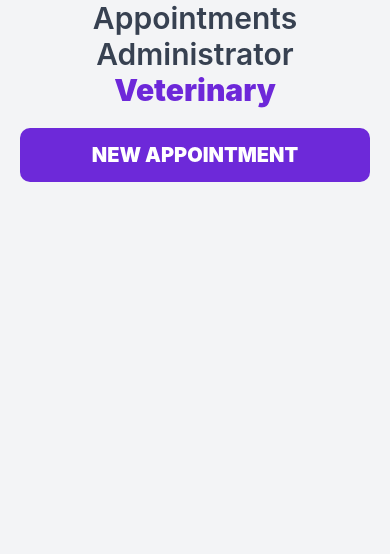
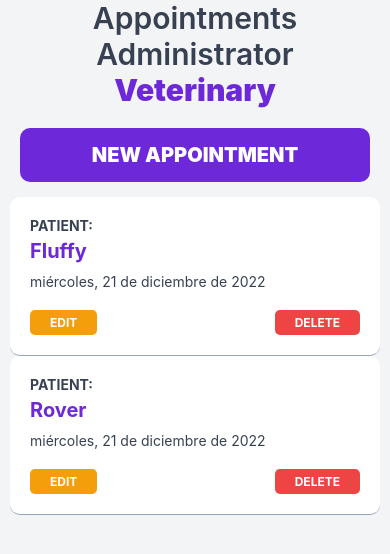
Before and after one commit to mondev811/appointments, a React Native app: screen / in a window 390 px wide. Shown: the top 554 px of the page. Built offline with nearby package versions, Linux system fonts and the light colour scheme.

Commit message:
Add patients flatlist

```diff
--- a/src/Main.jsx
+++ b/src/Main.jsx
@@ -1,18 +1,34 @@
 import React, {useState} from 'react';
 import {Pressable, StyleSheet, Text, View, FlatList} from 'react-native';
-import {Form} from './components/Form';
+import {Form, Patient} from './components';
+
+const initialPatients = [
+  {
+    id: Date.now(),
+    patient: 'Fluffy',
+    owner: 'Edgar',
+    email: 'ed@email.com',
+    phone: '222-222-2222',
+    date: new Date(),
+    symptoms: 'Sleeps too much.',
+  },
+  {
+    id: new Date('01/01/2000'),
+    patient: 'Rover',
+    owner: 'Lenny',
+    email: 'len@email.com',
+    phone: '333-333-3333',
+    date: new Date(),
+    symptoms: 'Eats too much',
+  },
+];
 
 export const Main = () => {
   const [modalVisible, setModalVisible] = useState(false);
-  const [patients, setPatients] = useState([]);
+  const [patients, setPatients] = useState(initialPatients);
 
   const newAppointmentHandler = () => {
     setModalVisible(!modalVisible);
-  };
-  const renderItem = ({patient, owner, email, phone, date, symptoms}) => {
-    <View style={styles.itemContainer}>
-      <Text style={styles.itemText}>{patient}</Text>
-    </View>;
   };
 
   return (
@@ -24,11 +40,17 @@ export const Main = () => {
         onPress={newAppointmentHandler}>
         <Text style={styles.btnTextNewAppointment}>New appointment</Text>
       </Pressable>
-      <FlatList
-        data={patients}
-        renderItem={renderItem}
-        keyExtractor={item => item.id}
-      />
+      {patients.length === 0 && (
+        <Text style={styles.noPatients}>There are no patients to display.</Text>
+      )}
+      {patients.length > 0 && (
+        <FlatList
+          style={styles.list}
+          data={patients}
+          keyExtractor={item => item.id}
+          renderItem={({item}) => Patient(item)}
+        />
+      )}
       <Form
         isVisible={modalVisible}
         savePatient={setPatients}
@@ -60,6 +82,7 @@ const styles = StyleSheet.create({
     marginLeft: 20,
     marginRight: 20,
     borderRadius: 10,
+    marginBottom: 10,
   },
   btnTextNewAppointment: {
     textAlign: 'center',
@@ -68,8 +91,14 @@ const styles = StyleSheet.create({
     fontWeight: '900',
     textTransform: 'uppercase',
   },
-  itemContainer: {backgroundColor: 'red', height: 50},
-  itemText: {
-    fontSize: 8,
+
+  noPatients: {
+    textAlign: 'center',
+    marginTop: 20,
+    fontSize: 20,
+  },
+  list: {
+    marginTop: 5,
+    marginHorizontal: 10,
   },
 });
--- /dev/null
+++ b/src/components/Patient.jsx
@@ -0,0 +1,91 @@
+import {Pressable, View, Text, StyleSheet} from 'react-native';
+import React from 'react';
+
+export const Patient = ({
+  patient,
+  owner,
+  email,
+  phone,
+  date,
+  symptoms,
+  editHandler,
+  deleteHandler,
+}) => {
+  const formatDate = date => {
+    const newDate = new Date(date);
+    const options = {
+      weekday: 'long',
+      year: 'numeric',
+      month: 'long',
+      day: 'numeric',
+    };
+
+    return newDate.toLocaleDateString('es-ES', options);
+  };
+  return (
+    <View style={styles.container}>
+      <Text style={styles.label}>Patient: </Text>
+      <Text style={styles.itemText}>{patient}</Text>
+      <Text style={styles.date}>{formatDate(date)}</Text>
+
+      <View style={styles.containerButtons}>
+        <Pressable style={[styles.btn, styles.btnEdit]} onPress={editHandler}>
+          <Text style={styles.btnText}>Edit</Text>
+        </Pressable>
+
+        <Pressable
+          style={[styles.btn, styles.btnDelete]}
+          onPress={deleteHandler}>
+          <Text style={styles.btnText}>Delete</Text>
+        </Pressable>
+      </View>
+    </View>
+  );
+};
+
+const styles = StyleSheet.create({
+  container: {
+    backgroundColor: '#FFF',
+    padding: 20,
+    borderBottomColor: '#94a3B8',
+    borderBottomWidth: 1,
+    borderRadius: 10,
+  },
+  label: {
+    color: '#374151',
+    textTransform: 'uppercase',
+    fontWeight: '700',
+    marginBottom: 5,
+  },
+  itemText: {
+    color: '#6d28d9',
+    fontWeight: '700',
+    fontSize: 20,
+    marginBottom: 10,
+  },
+  date: {
+    color: '#374151',
+  },
+  containerButtons: {
+    flexDirection: 'row',
+    justifyContent: 'space-between',
+    marginTop: 20,
+  },
+  btn: {
+    paddingVertical: 5,
+    paddingHorizontal: 20,
+    borderRadius: 5,
+  },
+  btnEdit: {
+    backgroundColor: '#F59E0B',
+  },
+  btnDelete: {
+    backgroundColor: '#EF4444',
+  },
+  btnText: {
+    textTransform: 'uppercase',
+    fontWeight: '700',
+    fontSize: 12,
+    color: '#FFF',
+  },
+});
--- /dev/null
+++ b/src/components/index.js
@@ -0,0 +1,2 @@
+export * from './Form';
+export * from './Patient';
```
